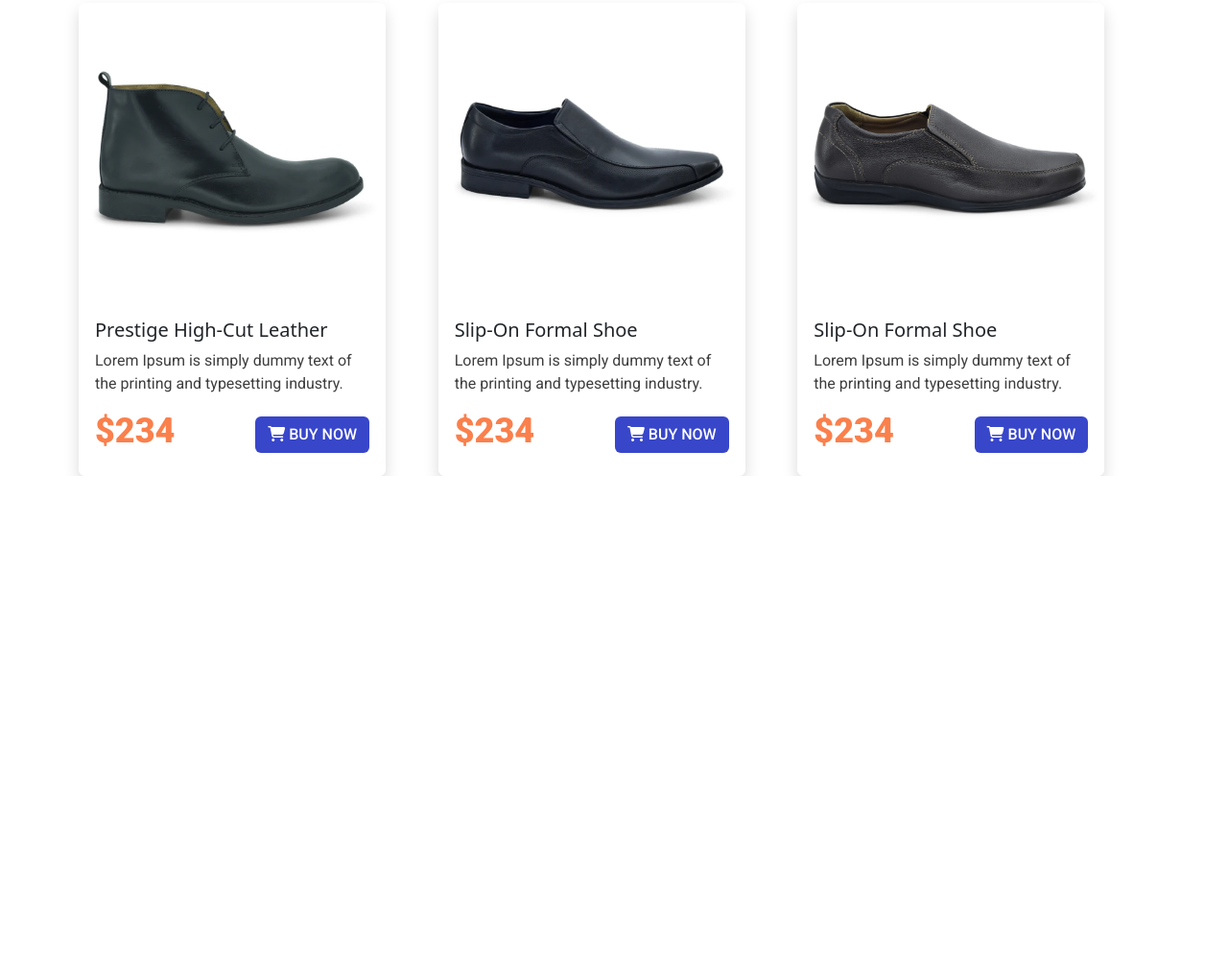
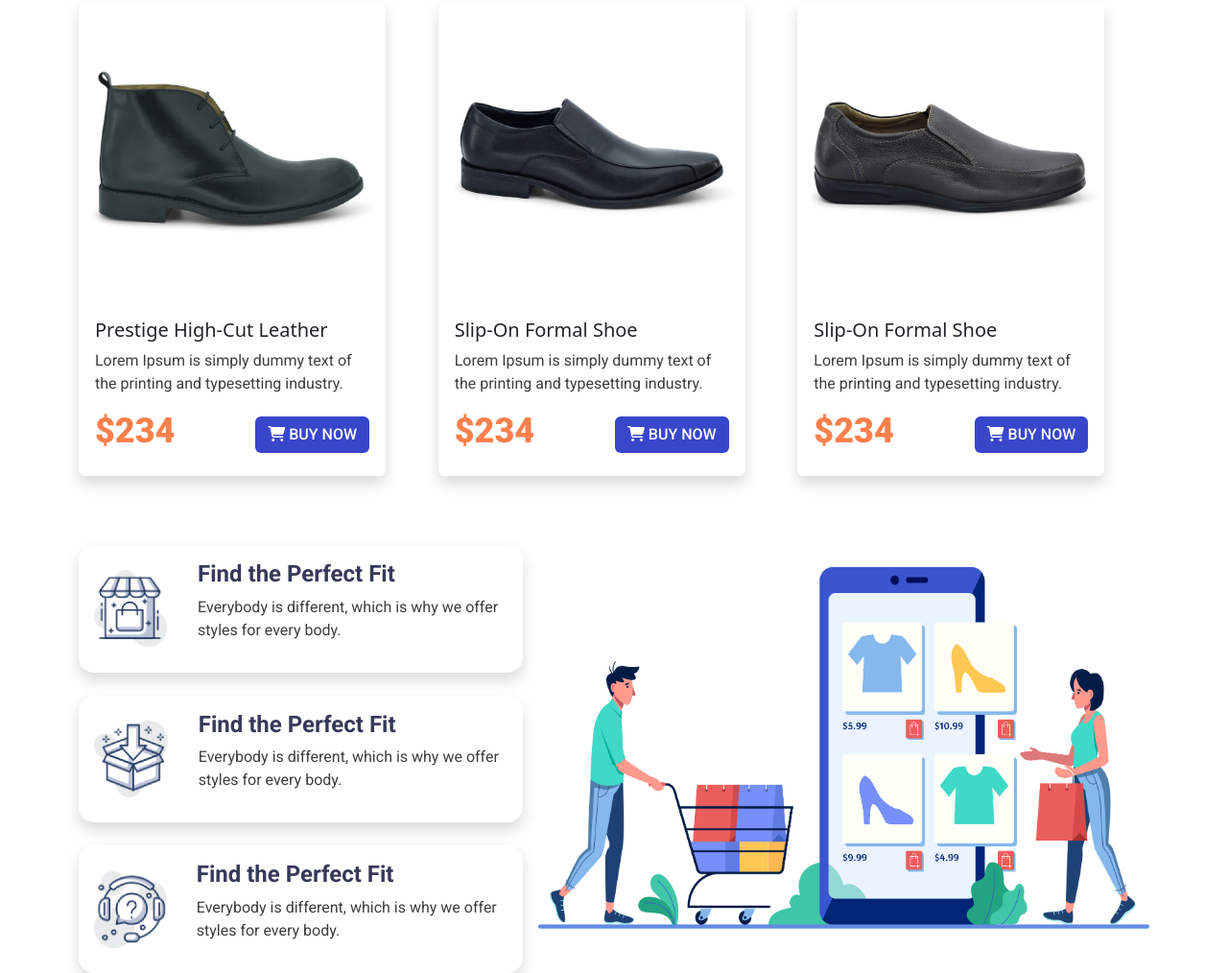
Before and after one commit to kashishdipro/nike-fashion, a plain HTML site: page index.html in a window 1280 px wide. Shown: the part 1394-2408 px from the top of the page at 96% size. Before the commit the page ends 1890 px from the top, so only its background shows below. Drawn offline with nearby package versions, Linux system fonts and the light colour scheme.

Commit message:
sell info section added

```diff
--- a/index.html
+++ b/index.html
@@ -122,6 +122,38 @@
             </div>
         </section>
         <!-- Formal Shoes End -->
+        <!-- Sell Info Start -->
+        <section class="container mt-5">
+            <div class="d-flex justify-content-around align-items-center">
+                <div class="me-3">
+                    <div class="d-flex justify-content-center align-items-center custom-card shadow mt-4">
+                        <img class="customize-icon" src="icons/image 12.png" alt="">
+                        <div class="p-3">
+                            <h1 class="h1info">Find the Perfect Fit</h1>
+                            <p class="paragraph">Everybody is different, which is why we offer styles for every body.</p>
+                        </div>
+                    </div>
+                    <div class="d-flex justify-content-center align-items-center custom-card shadow mt-4">
+                        <img class="customize-icon" src="icons/image 13.png" alt="">
+                        <div class="p-3">
+                            <h1 class="h1info">Find the Perfect Fit</h1>
+                            <p class="paragraph">Everybody is different, which is why we offer styles for every body.</p>
+                        </div>
+                    </div>
+                    <div class="d-flex justify-content-center align-items-center custom-card shadow mt-4">
+                        <img class="customize-icon" src="icons/image 14.png" alt="">
+                        <div class="p-3">
+                            <h1 class="h1info">Find the Perfect Fit</h1>
+                            <p class="paragraph">Everybody is different, which is why we offer styles for every body.</p>
+                        </div>
+                    </div>
+                </div>
+                <div class="w-75">
+                    <img class="img-fluid" src="icons/XMLID 1.png" alt="">
+                </div>
+            </div>
+        </section>
+        <!-- Sell Info End -->
     </main>
     <!-- Bootstrap JS -->
     <script src="https://cdn.jsdelivr.net/npm/bootstrap@5.2.0/dist/js/bootstrap.bundle.min.js" integrity="sha384-A3rJD856KowSb7dwlZdYEkO39Gagi7vIsF0jrRAoQmDKKtQBHUuLZ9AsSv4jD4Xa" crossorigin="anonymous"></script>
--- a/style.css
+++ b/style.css
@@ -53,3 +53,18 @@
     border-radius: 0.5rem;
     background-color: #F1F1F1;
 }
+.custom-card{
+    border: none;
+    border-radius: 1rem;
+}
+.customize-icon{
+    width: 4.8rem;
+    height: 5rem;
+    margin: 1rem;
+}
+.h1info{
+    font-family: 'Roboto', sans-serif;
+    font-weight: 700;
+    font-size: 1.5rem;
+    color: #363958;
+}
```
